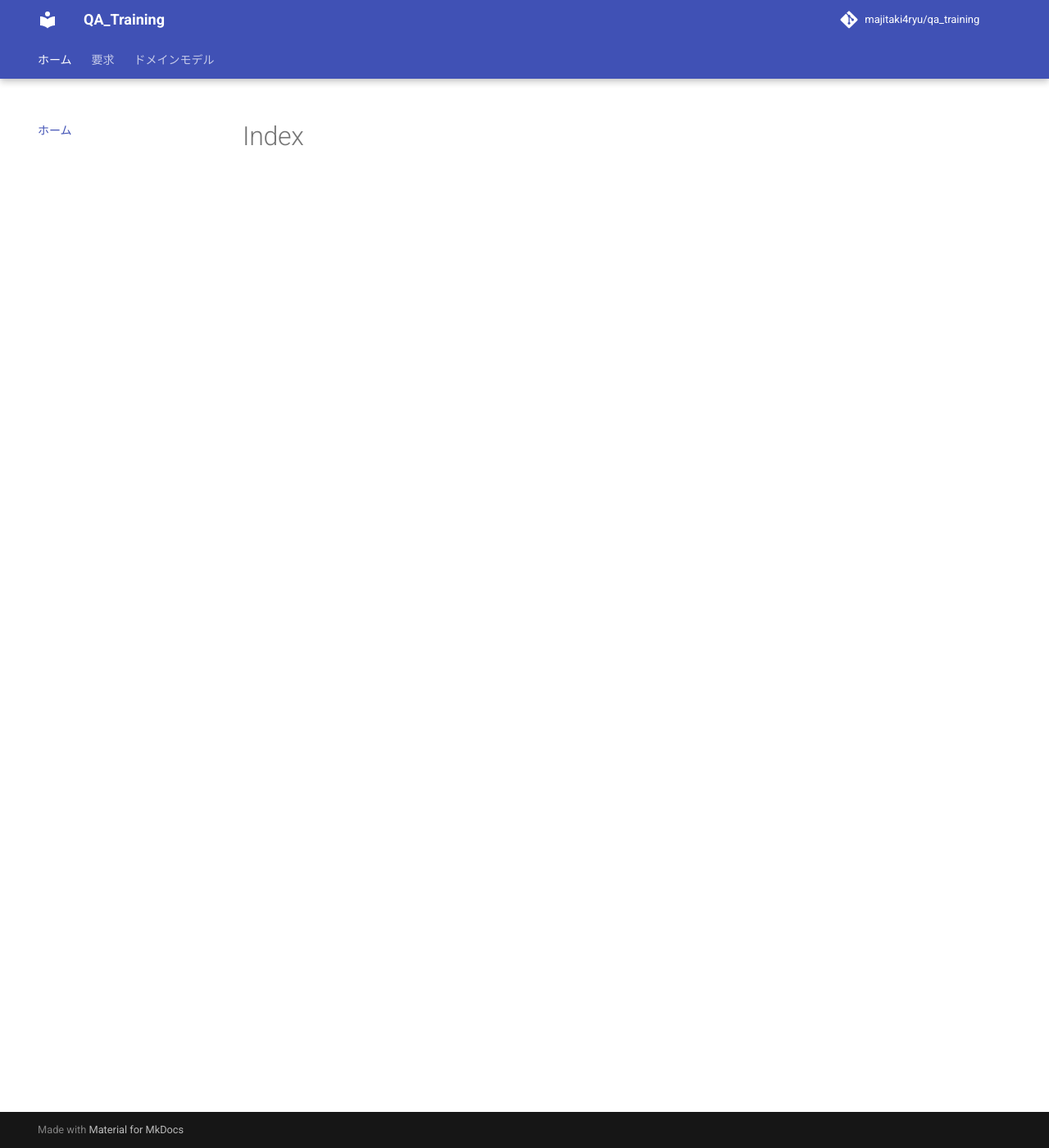
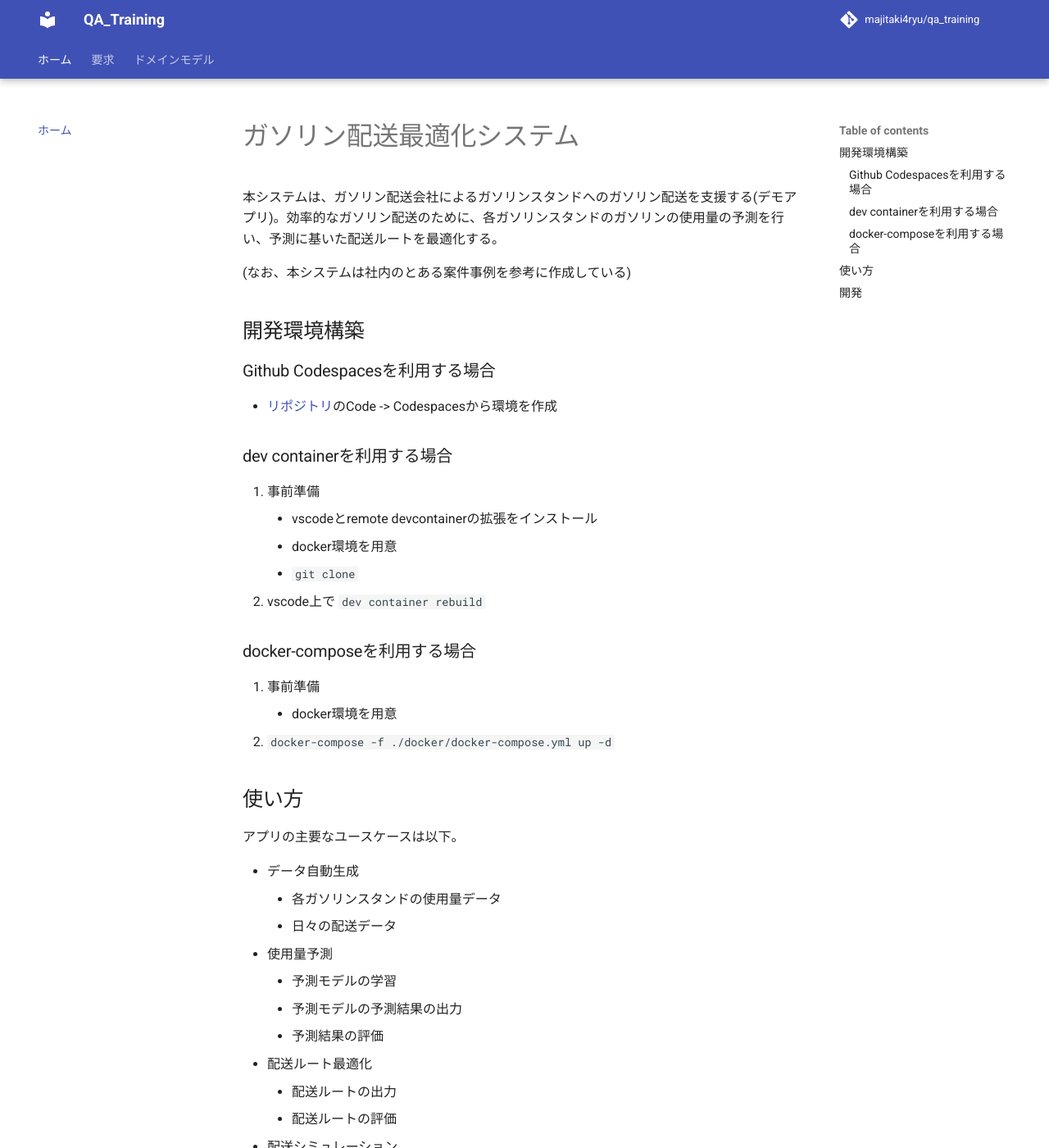
Before and after one commit to tsukasa-koga-bp/qa_training, an MkDocs documentation site: the page built from docs/index.md, in a window 1280 px wide and 1400 px high. Shown: the whole window at 82% size. Built offline with MkDocs 1.6.1 and Material for MkDocs 9.7.7, drawn with Linux system fonts in a browser that asks for light colours; comment, search, counter and statistics services are not loaded; some of the changed text lies outside the part shown.

Commit message:
docs: ドメインモデルとして業務フローを主に追記

````diff
--- a/README.md
+++ b/README.md
@@ -1,13 +1,7 @@
-# ガソリン配送最適化アプリ
+# ガソリン配送最適化システム
+本システムは、ガソリン配送会社によるガソリンスタンドへのガソリン配送を支援する(デモアプリ)。効率的なガソリン配送のために、各ガソリンスタンドのガソリンの使用量の予測を行い、予測に基いた配送ルートを最適化する。
 
-## 概要
-- 前提
-    - マップ上にガソリンスタンドが点在し、毎日ガソリンを消費している。
-        - ガソリンの消費量はガソリンスタンドごとに異なる傾向を持つ
-    - マップに一か所ある備蓄基地からタンクローリーが各ガソリンスタンドに毎日ガソリンを配送している。
-        - 1日に1ルートのみ配送する
-
-タンクローリーのガソリン配送の最適化を支援する機械学習アプリケーションのデモである。(品質保証演習に使用されることを想定)
+(なお、本システムは社内のとある案件事例を参考に作成している)
 
 ## 開発環境構築
 ### Github Codespacesを利用する場合
--- a/docs/domain_model.md
+++ b/docs/domain_model.md
@@ -1,39 +1,67 @@
 # ドメインモデル
-現在のガソリン配送についてモデリングする。
+システムとDBと配送員の業務についてモデリングする。
 
 
-## 全体の業務
-- 配送員は早朝06:00にガソリン備蓄基地(以下、備蓄基地)に出勤する。
-- 配送員は各ガソリンステーション(以下、ステーション)のタンク残量のリストを受け取る。
-- 配送員はタンク残量のリストを用いて、配送ルート作成業務に移る。
-- 配送員は __配送業務__ に移る。
-- 配送員はタンクローリに乗車し、備蓄基地から出発する。そして、配送ルートに沿って配送先にガソリンを補充する。
-    - 平均時速60km
-    - 補充時間は5分
-    - 休憩なし
-- 配送員は備蓄基地に帰宅し、タンクローリ補充業務に移る。
+## 業務フロー
+業務フローについて説明する。
 
-### 配送ルート作成業務
-- 配送員はタンク残量のリストから、配送ルートを構築する。
-    - 配送対象のステーションは、残量が少ない順に上位5個
-    - タンクローリの燃料は十分にあるため
-    - 配送対象のステーションと備蓄基地を最短距離で一周するルート
+![全体業務](all_operation.drawio)
+
+- 配送員
+    - 早朝06:00にガソリン備蓄基地(以下、備蓄基地)に出勤する。
+    - DBから取得した予測結果と配送ルート結果を受け取る。もしくはエラー通知を受け取る。
+        - エラー通知を受け取った場合、前回の配送ルート結果を利用
+            - 配送ルートは複数日分を出力するため、前回に出力した配送ルートのうち、当日に該当する結果を利用できる
+            - 前回の配送ルート結果も利用できない場合は、配送員の判断で配送
+    - 当日の配送ルートを確認し、目視で異常があるか確認する。
+        - 異常が確認された場合、前回の配送ルート結果を利用
+    - タンクローリに乗車し、__配送業務__ をする。
+    - 備蓄基地に帰宅し、タンクローリにガソリンの補充をする。
+        - タンクローリが満杯になるまでガソリンを補充する。
+        - 18:00までに補充も含めて終了する。タンクローリのタンクに補充にかかる時間は常に1時間とする。
+- ガソリンスタンド(GS)
+    - 配送員によってガソリンが配送されると、タンクにガソリンを補充をする。
+        - タンクは一つ。
+        - 1000L
+    - 営業時間終了後にその日の使用量データをDBに送信する。
+        - 使用量データは1hごとに記録される。
+            - 使用量はガソリンスタンドごとに異なる傾向を持つ。
+            - タンクが空になると使用できない。
+- システム
+    - 当日の各ガソリンステーションの使用量を集計し、DB更新する。
+    - DBのデータを入力とし、__予測処理__ を実行する。予測処理は、各ガソリンステーションの当日を含めた数日間について使用量の予測結果を出力する。
+        - 処理が成功した場合、予測結果を配送員に送信する。
+        - エラーが発生した場合、エラー通知を配送員に送信する。
+    - 予測処理の後に予測結果を基に __最適化処理__ を実行する。最適化処理は、当日を含めた数日間について配送ルートを最適化し、配送ルート結果を出力する。
+        - 処理が成功した場合、配送ルート結果を配送員に送信する。
+        - エラーが発生した場合、エラー通知を配送員に送信する。
+        - 最適化処理は6:00までに終了する。
+
+### 予測処理
+各ガソリンステーションの当日を含めた数日間について使用量の予測結果を出力する処理。
+
+特徴量について後で記載
+
+### 最適化処理
+当日を含めた数日間について配送ルートを最適化し、配送ルート結果を出力する処理。
+
+最適化アルゴリズムについて後で記載
 
 ### 配送業務
+配送員はタンクローリに乗車し、備蓄基地から出発する。そして、配送ルートに沿って配送先のガソリンステーションにガソリンを補充する。
 
+![配送業務](delivery_operation.drawio)
 
-### タンクローリ補充業務
-- 配送員は備蓄基地でタンクローリが満杯になるまでガソリンを補充する。
+- 平均時速60km
+- 補充時間は5分
+- 休憩なし
+- タンクローリーは一つタンクを持つ。
+    - 5000L
+- タンクローリーは常に満杯状態から出発する。
+    - 1日に1ルート配送する。
 
-![My alt text](map.drawio)
 
 
 ## モデリング
-``` mermaid
-graph LR
-  A[Start] --> B{Error?};
-  B -->|Yes| C[Hmm...];
-  C --> D[Debug];
-  D --> B;
-  B ---->|No| E[Yay!];
-```
+
+![モデリング](modeling.drawio)
--- a/docs/index.md
+++ b/docs/index.md
@@ -1 +1 @@
-# Index
+--8<-- "README.md"
--- a/mkdocs.yml
+++ b/mkdocs.yml
@@ -22,7 +22,7 @@
   - pymdownx.details
   - pymdownx.magiclink
   - pymdownx.snippets:
-      check_paths: true
+      #check_paths: true
   - pymdownx.superfences:
       custom_fences:
         - name: mermaid
@@ -30,7 +30,7 @@
           format: !!python/name:pymdownx.superfences.fence_code_format
 
 plugins:
-  - glightbox
+  #- glightbox
   - drawio-exporter:
       cache_dir: "drawio-exporter"
       drawio_executable: null
````
Also changed, not shown: docs/requirements.md (+2 -12 lines), 4 other files.
